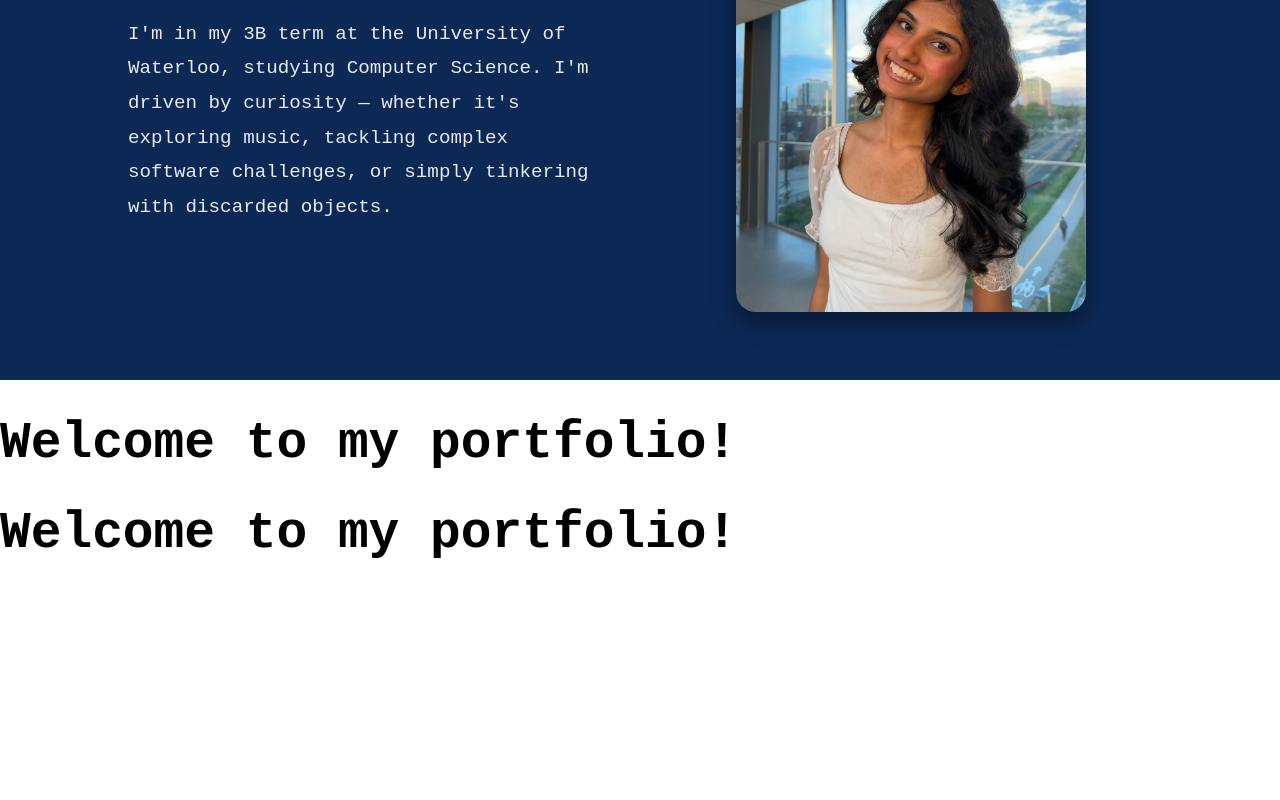
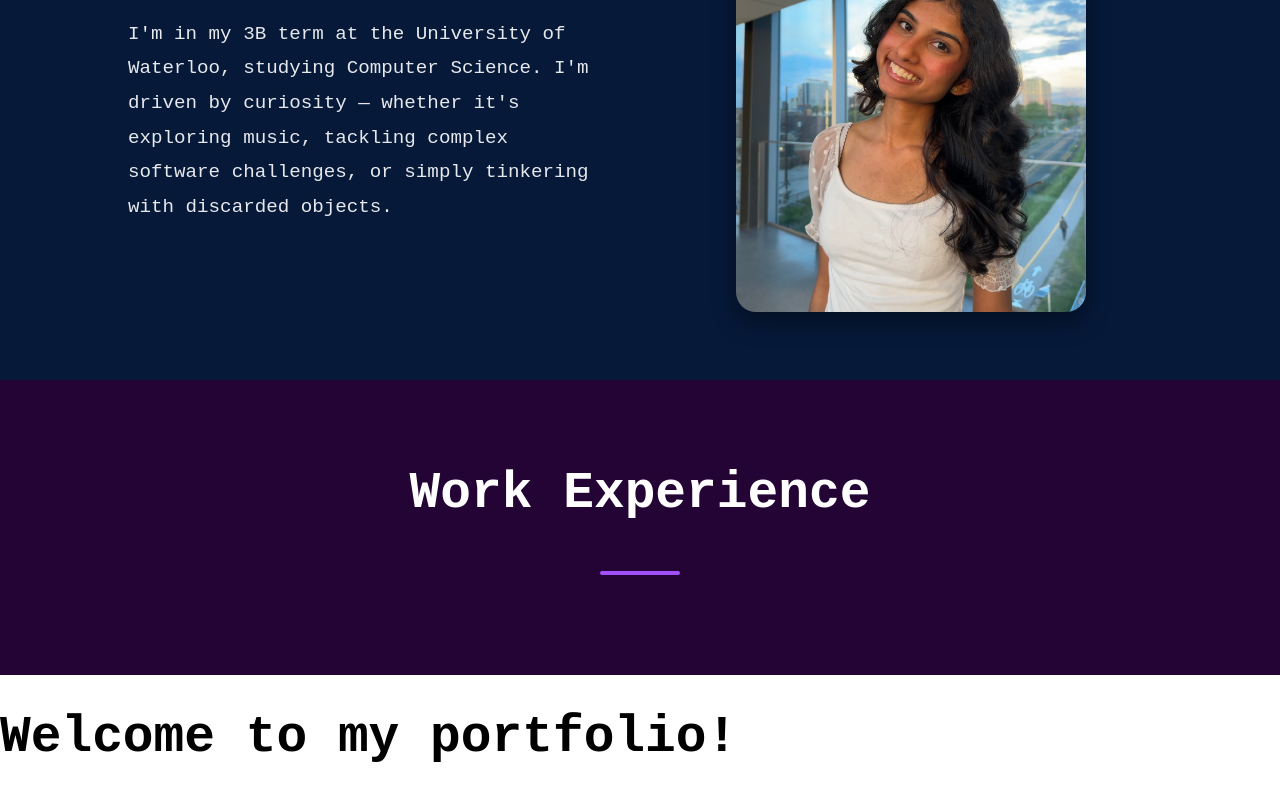
Before and after one commit to shraddhx/codelet, a React (Vite) app: page /contact in a window 1280 px wide. Shown: the part 1175-1975 px from the top of the page. Before the commit the page ends 1771 px from the top, so only its background shows below. Built offline with nearby package versions, Linux system fonts and the light colour scheme.

Commit message:
wip: work experience framework

```diff
--- a/src/pages/About.tsx
+++ b/src/pages/About.tsx
@@ -6,7 +6,7 @@ export default function About() {
       style={{
         minHeight: "calc(100vh - 100px)",
         width: "100%",
-        backgroundColor: "#0c2855",
+        backgroundColor: "#061939ff",
         color: "white",
         padding: "60px 10%",
         boxSizing: "border-box",
--- a/src/pages/Projects.tsx
+++ b/src/pages/Projects.tsx
@@ -1,3 +1,83 @@
-export default function Home() {
-  return <h1>Welcome to my portfolio!</h1>;
+import { Box } from "@mantine/core";
+
+export default function Experience() {
+  const experiences = [
+    {
+      title: "Software Developer",
+      company: "Secoda",
+      date: "May 2025 - Aug 2025",
+      description: "Built a Secoda AI chatbot for MS Teams, wrote a few agents to better Secoda AI .",
+      side: "left",
+    },
+    {
+      title: "Software Developer",
+      company: "Secoda",
+      date: "Sep 2024 - Dec 2024",
+      description: "Managed projects: announcement flow, templates flow, icon selector.",
+      side: "right",
+    },
+    {
+      title: "Automation Developer",
+      company: "Company C",
+      date: "Jan 2024 - Apr 2024",
+      description: "Unit tests, cypress tests, also frontend work",
+      side: "left",
+    },
+    {
+      title: "Quality Assurance Analyst",
+      company: "Peekapak",
+      date: "Apr 2023 - Aug 2023",
+      description: "Wrote cypress test suite, wrote scripts for encrypting data.",
+      side: "right",
+    },
+  ];
+
+  return (
+    <div
+      style={{
+        position: "relative",
+        padding: "50px 20px",
+        background: "#240435ff",
+        color: "white",
+
+        display: "flex",
+        flexDirection: "column",
+        alignItems: "center",
+      }}
+    >
+      <h1 style={{ textAlign: "center", marginBottom: "50px" }}>Work Experience</h1>
+
+      <div
+        style={{
+          width: "80px",
+          height: "4px",
+          background: "#a14fffff",
+          borderRadius: "2px",
+          marginBottom: "50px",
+        }}
+      ></div>
+
+      <div
+        style={{
+          position: "relative",
+          maxWidth: "800px",
+          margin: "0 auto",
+          paddingLeft: "20px",
+          paddingRight: "20px",
+        }}
+      >
+        <div
+          style={{
+            position: "absolute",
+            left: "50%",
+            top: "0",
+            bottom: "0",
+            width: "4px",
+            background: "#0c2855",
+            transform: "translateX(-50%)",
+          }}
+        ></div>
+      </div>
+    </div>
+  );
 }
```
